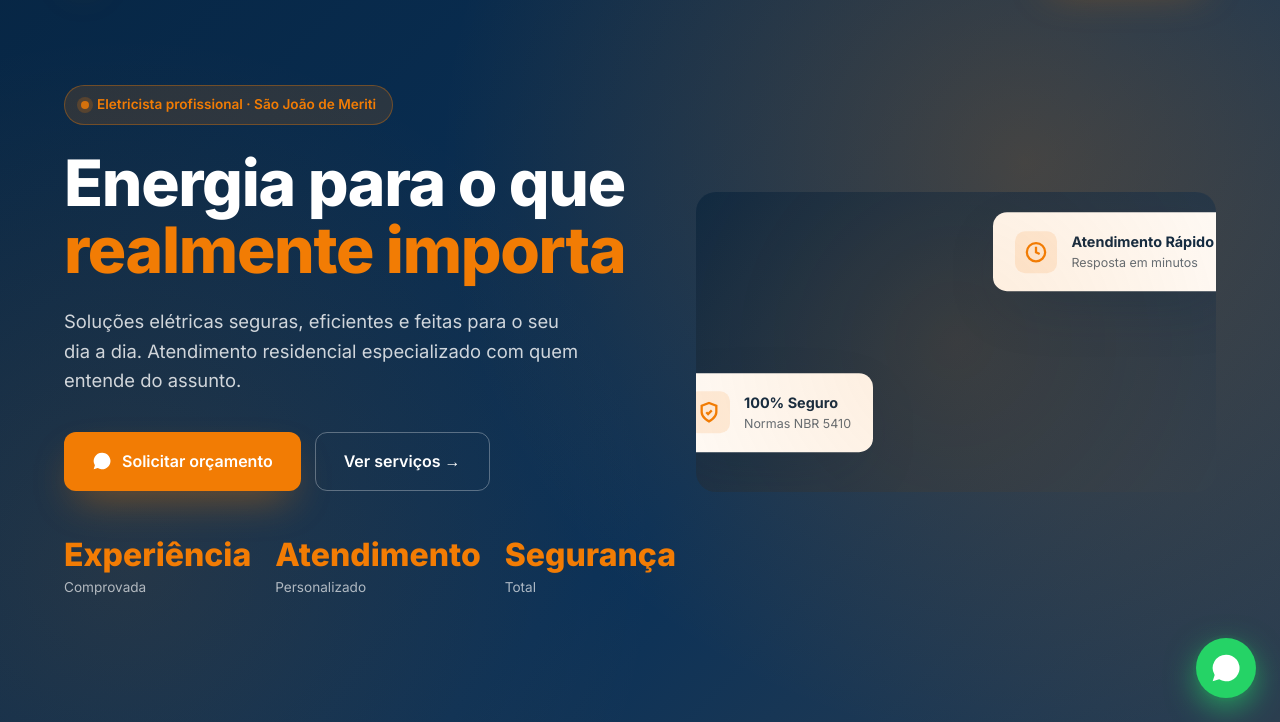
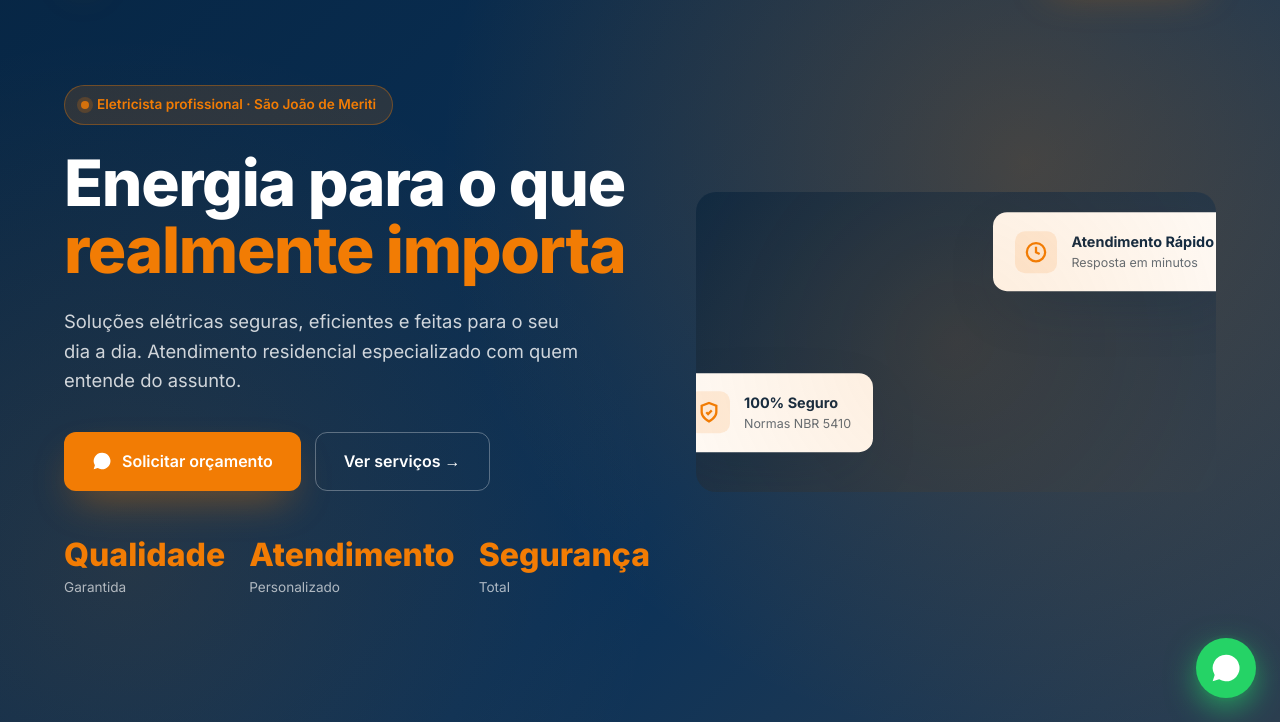
Before and after one commit to RenanSouza2009/sitepk, a plain HTML site: page index.html in a window 1280 px wide. Shown: the part 78-800 px from the top of the page. Drawn offline with Linux system fonts and the light colour scheme.

Commit message:
Change stat label from 'Experiência' to 'Qualidade'

```diff
--- a/index.html
+++ b/index.html
@@ -287,7 +287,7 @@
         <a href="#servicos" class="btn btn-ghost">Ver serviços →</a>
       </div>
       <div class="stats">
-        <div class="stat"><div class="num">Experiência</div><div class="lbl">Comprovada</div></div>
+        <div class="stat"><div class="num">Qualidade</div><div class="lbl">Garantida</div></div>
         <div class="stat"><div class="num">Atendimento</div><div class="lbl">Personalizado</div></div>
         <div class="stat"><div class="num">Segurança</div><div class="lbl">Total</div></div>
       </div>
```
